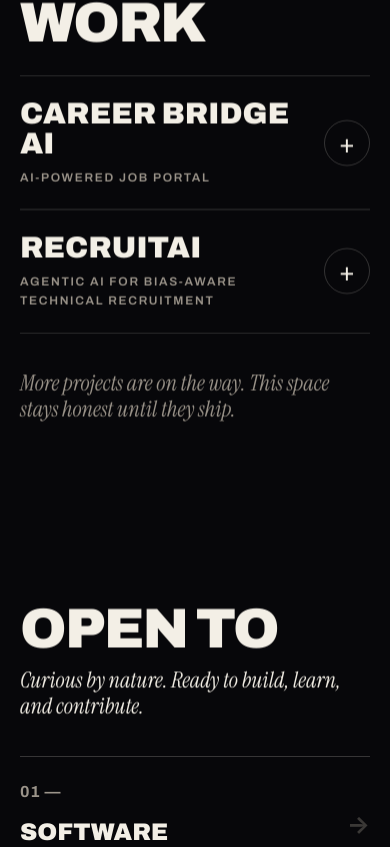
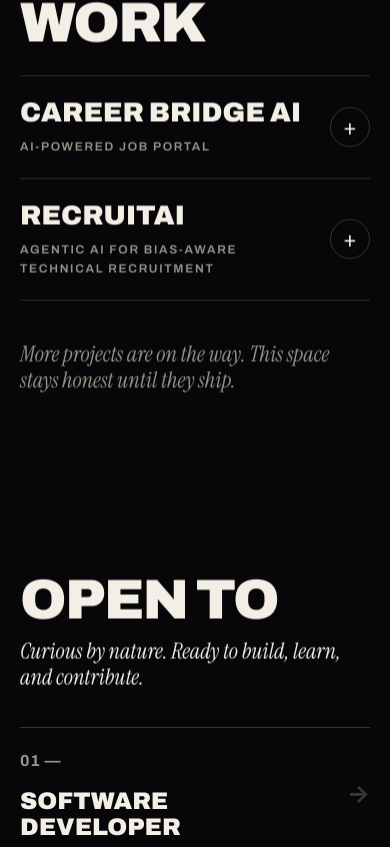
Before and after one commit to byreddy899/Portfolio, a React (Vite) app: page / in a window 390 px wide. Shown: the part 3112-3959 px from the top of the page. Built offline with nearby package versions, Linux system fonts and the light colour scheme.

Commit message:
feat(work): complete Task 12 visual refinement of Selected Work accordions

```diff
--- a/src/components/sections/SelectedWork.css
+++ b/src/components/sections/SelectedWork.css
@@ -19,17 +19,25 @@
   flex-direction: column;
 }
 
+/* Thin horizontal separators between project rows */
 .row {
   border-top: 1px solid var(--line);
   position: relative;
-  transition: background-color 0.3s ease;
+  transition: background-color 0.25s ease;
 }
 
 .row:last-child {
   border-bottom: 1px solid var(--line);
 }
 
-.row > button {
+.row.open {
+  background-color: rgba(255, 255, 255, 0.018);
+  opacity: 1 !important;
+  transform: none !important;
+}
+
+/* Accordion Header Button */
+.row-toggle-btn {
   all: unset;
   box-sizing: border-box;
   width: 100%;
@@ -38,20 +46,26 @@
   grid-template-columns: 1fr auto;
   align-items: center;
   gap: 20px;
-  padding: clamp(22px, 3vw, 40px) 0;
+  padding: clamp(22px, 3.2vw, 40px) 0;
   transition: padding 0.18s cubic-bezier(0.16, 1, 0.3, 1);
 }
 
-.row > button:focus-visible {
+.row-toggle-btn:focus-visible {
   outline: 2px solid var(--gold);
   outline-offset: 4px;
 }
 
-.row h3 {
+.row-header-content {
+  display: flex;
+  flex-direction: column;
+}
+
+/* Large Bold Uppercase Project Title */
+.project-title {
   font-family: var(--sans);
   font-weight: 900;
-  font-size: clamp(30px, 6vw, 84px);
-  line-height: 1;
+  font-size: clamp(28px, 5.8vw, 84px);
+  line-height: 1.05;
   font-stretch: 125%;
   text-transform: uppercase;
   margin: 0;
@@ -59,12 +73,22 @@
   transition: color 0.16s ease, transform 0.2s cubic-bezier(0.16, 1, 0.3, 1);
 }
 
-.row:hover h3 {
+.row:hover .project-title {
   color: var(--gold);
-  transform: translateX(14px);
+  transform: translateX(12px);
 }
 
-/* Plus / Close Circular Indicator */
+/* Small Uppercase Project Category */
+.project-category {
+  margin-top: 10px;
+  color: var(--mute);
+  font-size: 12px;
+  font-weight: 600;
+  letter-spacing: 0.14em;
+  text-transform: uppercase;
+}
+
+/* Right-aligned Orange Circular Expand/Collapse Indicator */
 .row .pl {
   width: 46px;
   height: 46px;
@@ -74,6 +98,7 @@
   border-radius: 50%;
   display: grid;
   place-items: center;
+  font-family: var(--sans);
   font-size: 26px;
   line-height: 1;
   color: var(--ink);
@@ -84,20 +109,15 @@
   user-select: none;
 }
 
-.row.open .pl {
+.row.open .pl,
+.row .pl.active {
   transform: rotate(45deg);
   background-color: var(--fire);
   border-color: var(--fire);
   color: #ffffff;
 }
 
-/* Ensure that open rows remain 100% visible even during React state re-renders */
-.row.open {
-  opacity: 1 !important;
-  transform: none !important;
-}
-
-/* Accordion Smooth Grid-Row Expansion (optimized to ~340ms) */
+/* Accordion Smooth Grid-Row Expansion */
 .bd {
   display: grid;
   grid-template-rows: 0fr;
@@ -114,43 +134,115 @@
   min-height: 0;
 }
 
+/* Expanded Content Inner Grid */
 .in {
-  padding: 0 0 36px;
+  padding: 10px 0 clamp(32px, 4.5vw, 48px);
   display: grid;
-  grid-template-columns: 1.3fr 1fr;
-  gap: 40px;
+  grid-template-columns: 1.35fr 1fr;
+  gap: clamp(24px, 4vw, 52px);
+  align-items: start;
 }
 
 @media (max-width: 820px) {
   .in {
     grid-template-columns: 1fr;
     gap: 28px;
+    padding-bottom: 32px;
   }
 }
 
+/* Project Description */
 .in p.desc {
   margin-top: 0;
-  font-size: clamp(16px, 2vw, 19px);
-  line-height: 1.5;
+  font-size: clamp(16px, 1.8vw, 19px);
+  line-height: 1.6;
   color: var(--ink);
-  margin-bottom: 16px;
+  margin-bottom: 18px;
 }
 
-.in ul {
-  padding-left: 1.2em;
+/* Readable Feature Bullet Points */
+.project-features {
+  padding-left: 1.25em;
   margin: 0 0 16px;
 }
 
-.in li {
-  margin-bottom: 8px;
+.project-features li {
+  margin-bottom: 9px;
   color: #d8d1c4;
-  line-height: 1.5;
+  line-height: 1.55;
+  font-size: clamp(14px, 1.5vw, 15.5px);
 }
 
+.project-features li::marker {
+  color: var(--gold);
+}
+
+/* Collaborative Project Attribution Note */
+.in .note {
+  border-left: 2px solid var(--fire);
+  padding-left: 14px;
+  color: var(--mute);
+  font-size: 13.5px;
+  line-height: 1.55;
+  margin: 18px 0 0;
+}
+
+/* Technology Tags Wrap */
 .tags-wrap {
-  margin-bottom: 20px;
+  margin-bottom: 22px;
   display: flex;
   flex-wrap: wrap;
+  gap: 8px 6px;
+}
+
+.tags-wrap .tag {
+  margin: 0;
+}
+
+/* Clearly Visible View Repository Link */
+.repo-link-wrap {
+  margin-top: 14px;
+}
+
+.repo-link-wrap .btn {
+  display: inline-block;
+  font-family: var(--sans);
+  font-size: 13px;
+  font-weight: 700;
+  letter-spacing: 0.12em;
+  text-transform: uppercase;
+  background: var(--ink);
+  color: #0a0a0a;
+  padding: 13px 26px;
+  border-radius: 99px;
+  text-decoration: none;
+  transition: background 0.16s ease, color 0.16s ease, transform 0.16s cubic-bezier(0.16, 1, 0.3, 1);
+}
+
+.repo-link-wrap .btn:hover {
+  background: var(--fire);
+  color: #ffffff;
+  transform: translateY(-2px);
+}
+
+/* Mobile responsive refinements */
+@media (max-width: 580px) {
+  .row-toggle-btn {
+    gap: 14px;
+    padding: 22px 0;
+  }
+
+  .project-title {
+    font-size: clamp(24px, 7vw, 36px);
+  }
+
+  .row .pl {
+    width: 40px;
+    height: 40px;
+    min-width: 40px;
+    min-height: 40px;
+    font-size: 22px;
+  }
 }
 
 /* Accessibility: prefers-reduced-motion */
@@ -161,7 +253,7 @@
   .row .pl {
     transition: none !important;
   }
-  .row h3 {
+  .project-title {
     transition: none !important;
   }
 }
--- a/src/components/sections/SelectedWork.tsx
+++ b/src/components/sections/SelectedWork.tsx
@@ -22,9 +22,10 @@ export const SelectedWork: React.FC = () => {
   return (
     <section id="work" className="sec" aria-label="Selected Work">
       <Container>
+        {/* Oversized Section Heading */}
         <h2 className="big rv">Selected work</h2>
 
-        {/* Project List container carries .rv so the list reveals on scroll */}
+        {/* Project List with Thin Separators & Smooth Accordions */}
         <div id="plist" className="plist rv">
           {projects.map((p) => {
             const isOpen = !!openProjects[p.id];
@@ -36,23 +37,27 @@ export const SelectedWork: React.FC = () => {
                 className={`row ${isOpen ? 'open' : ''}`}
                 data-peek={isOpen ? 'Close' : 'Open'}
               >
+                {/* Accordion Row Header Button */}
                 <button
                   type="button"
                   aria-expanded={isOpen}
                   aria-controls={panelId}
                   onClick={() => toggleProject(p.id)}
+                  className="row-toggle-btn"
                 >
-                  <div>
-                    <h3>{p.title}</h3>
-                    <div className="sm" style={{ marginTop: '10px' }}>
-                      {p.subtitle}
-                    </div>
+                  <div className="row-header-content">
+                    <h3 className="project-title">{p.title}</h3>
+                    <div className="project-category sm">{p.subtitle}</div>
                   </div>
-                  <span className="pl" aria-hidden="true">
+                  <span
+                    className={`pl ${isOpen ? 'active' : ''}`}
+                    aria-hidden="true"
+                  >
                     +
                   </span>
                 </button>
 
+                {/* Accordion Expandable Panel */}
                 <div
                   className="bd"
                   id={panelId}
@@ -61,10 +66,10 @@ export const SelectedWork: React.FC = () => {
                 >
                   <div>
                     <div className="in">
-                      {/* Left Column: Description & Highlights */}
-                      <div>
+                      {/* Left Column: Description, Features & Collaborative Attribution */}
+                      <div className="project-main-info">
                         <p className="desc">{p.description}</p>
-                        <ul>
+                        <ul className="project-features">
                           {p.highlights.map((item, idx) => (
                             <li key={idx}>{item}</li>
                           ))}
@@ -72,25 +77,26 @@ export const SelectedWork: React.FC = () => {
                         {p.note && <p className="note">{p.note}</p>}
                       </div>
 
-                      {/* Right Column: Tags & Repo Link */}
-                      <div>
-                        <div className="tags-wrap">
+                      {/* Right Column: Technology Tags & View Repository Button */}
+                      <div className="project-meta-info">
+                        <div className="tags-wrap" aria-label="Technologies Used">
                           {p.tags.map((tag) => (
                             <span key={tag} className="tag">
                               {tag}
                             </span>
                           ))}
                         </div>
-                        <p style={{ margin: '14px 0 0' }}>
+                        <div className="repo-link-wrap">
                           <a
                             className="btn"
                             href={p.repoUrl}
                             target="_blank"
                             rel="noopener noreferrer"
+                            aria-label={`View ${p.title} repository on GitHub (opens in new tab)`}
                           >
                             View repository
                           </a>
-                        </p>
+                        </div>
                       </div>
                     </div>
                   </div>
@@ -101,7 +107,7 @@ export const SelectedWork: React.FC = () => {
         </div>
 
         {/* Editorial Subnote */}
-        <p className="ser rv" style={{ marginTop: '36px', color: 'var(--mute)' }}>
+        <p className="ser rv" style={{ marginTop: '40px', color: 'var(--mute)' }}>
           More projects are on the way. This space stays honest until they ship.
         </p>
       </Container>
```
